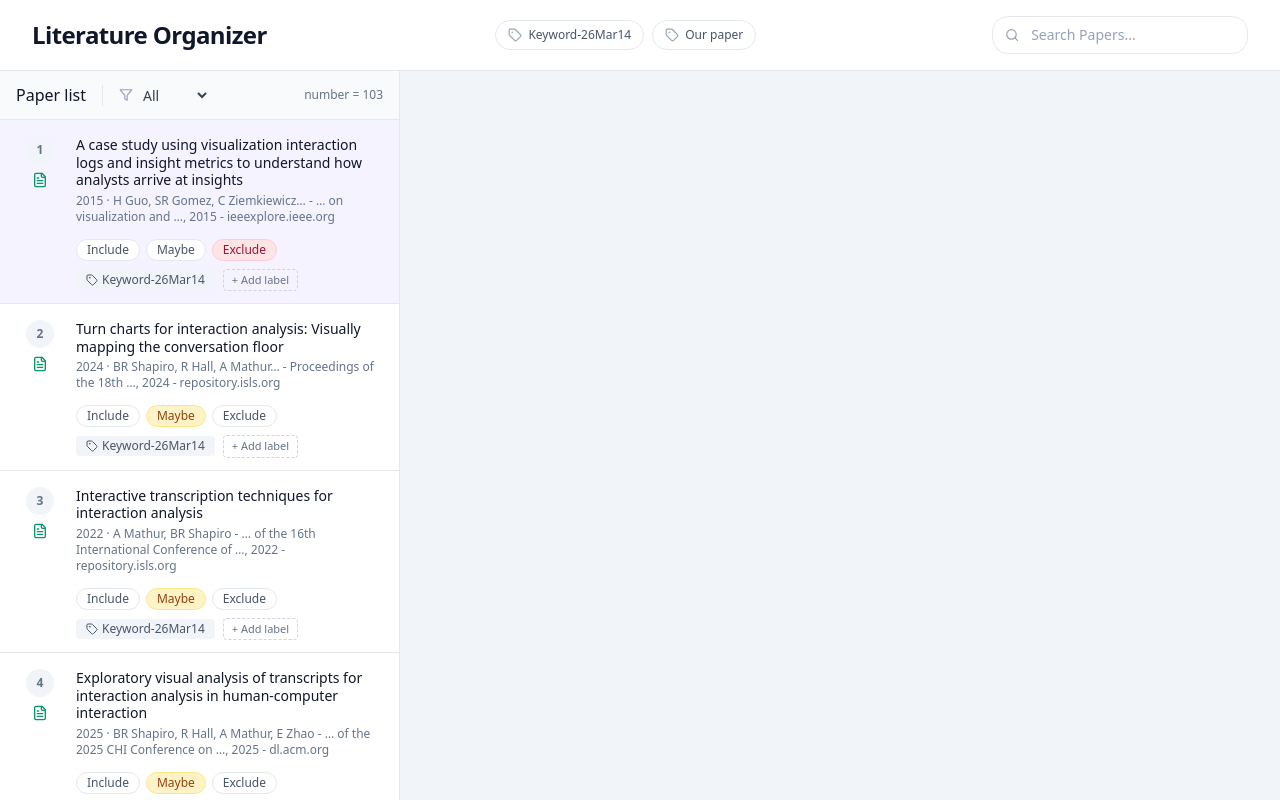
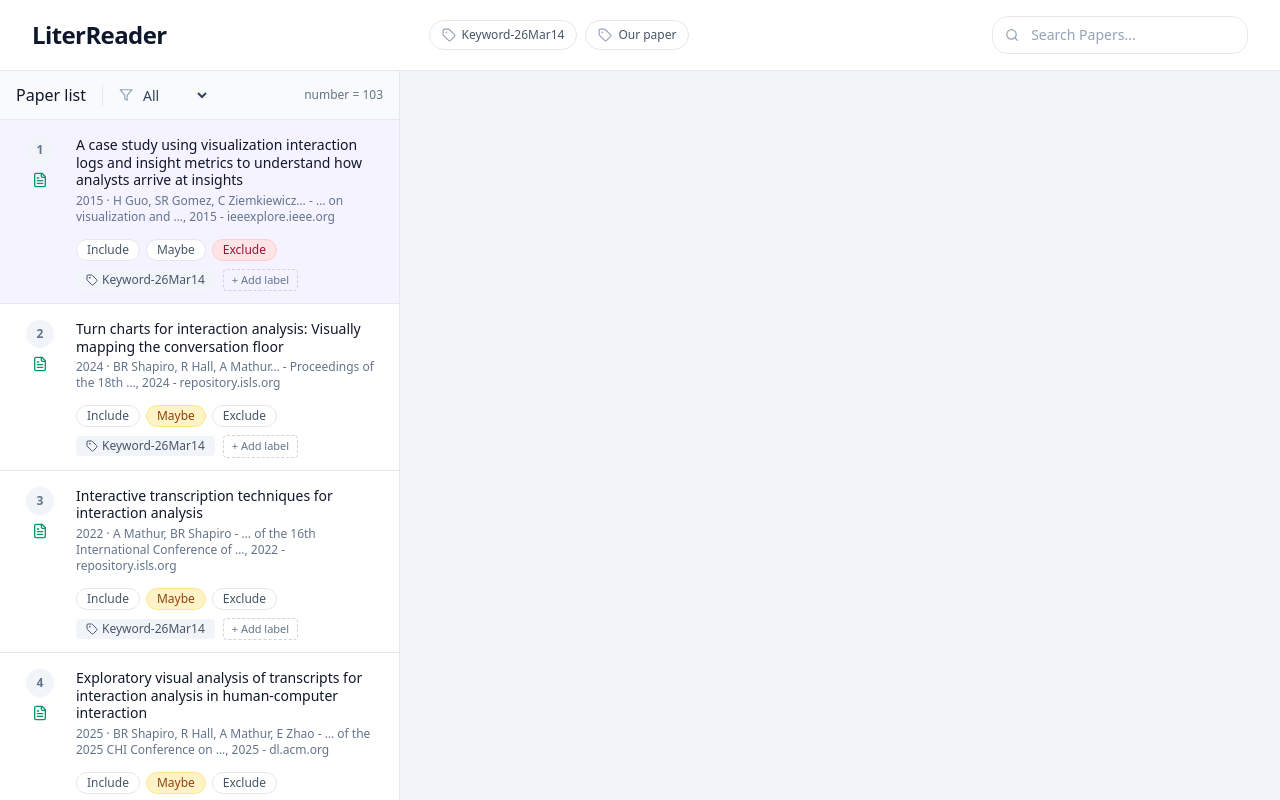
Before and after one commit to vismethod/vismethodliterature, a React app: page / in a window 1280 px wide. Built offline with nearby package versions, Linux system fonts and the light colour scheme.

Commit message:
UI: rename site to LiterReader

```diff
--- a/index.html
+++ b/index.html
@@ -3,7 +3,7 @@
   <head>
     <meta charset="UTF-8" />
     <meta name="viewport" content="width=device-width, initial-scale=1.0" />
-    <title>Paper Review Dashboard</title>
+    <title>LiterReader</title>
   </head>
   <body>
     <div id="root"></div>
--- a/paper_review_dashboard.jsx
+++ b/paper_review_dashboard.jsx
@@ -446,7 +446,7 @@
         <div className="w-full px-4 py-4 sm:px-6 lg:px-8">
           <div className="flex flex-col gap-4 lg:flex-row lg:items-center lg:justify-between">
             <div>
-              <h1 className="text-2xl font-semibold tracking-tight">Literature Organizer</h1>
+              <h1 className="text-2xl font-semibold tracking-tight">LiterReader</h1>
             </div>
             <div className="flex flex-wrap items-center justify-center gap-2 mx-auto lg:max-w-2xl w-full">
               {uniqueLabels.map(lbl => {
```
